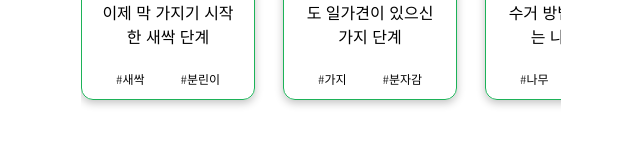
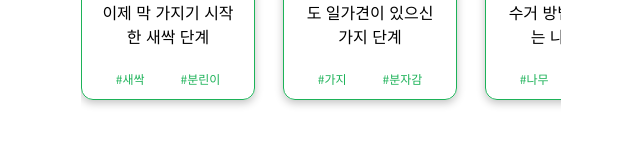
Before and after one commit to loco9939/recycling-app, a Next.js app: page / in a window 1280 px wide. Shown: the part 913-1073 px from the top of the page, without its empty margins (364-1004 px from the left). Built offline with nearby package versions, Linux system fonts and the light colour scheme.

Commit message:
style: 카드 태그 색상 변경

```diff
--- a/src/modules/Card/Card.module.css
+++ b/src/modules/Card/Card.module.css
@@ -28,3 +28,8 @@
   justify-content: center;
   gap: 36px;
 }
+
+.tag {
+  font-weight: 400;
+  color: var(--Primary);
+}
--- a/src/modules/Card/Card.tsx
+++ b/src/modules/Card/Card.tsx
@@ -24,7 +24,9 @@ function Card({ level, imgUrl, title, content, tags }: Props) {
       <p className={style.content}>{content}</p>
       <div className={style["tag-box"]}>
         {tags.map((tag) => (
-          <span key={tag}>#{tag}</span>
+          <span key={tag} className={style.tag}>
+            #{tag}
+          </span>
         ))}
       </div>
     </div>
```
